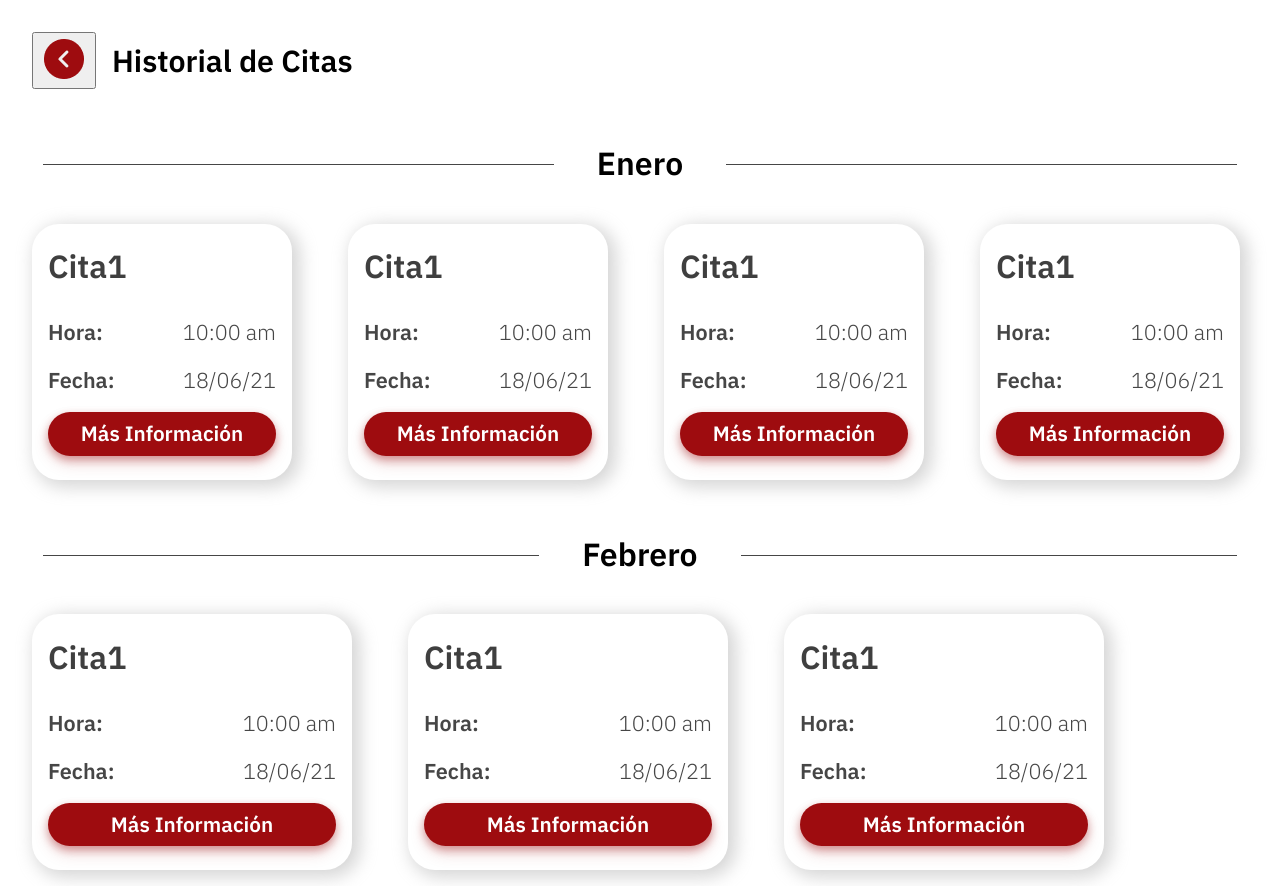
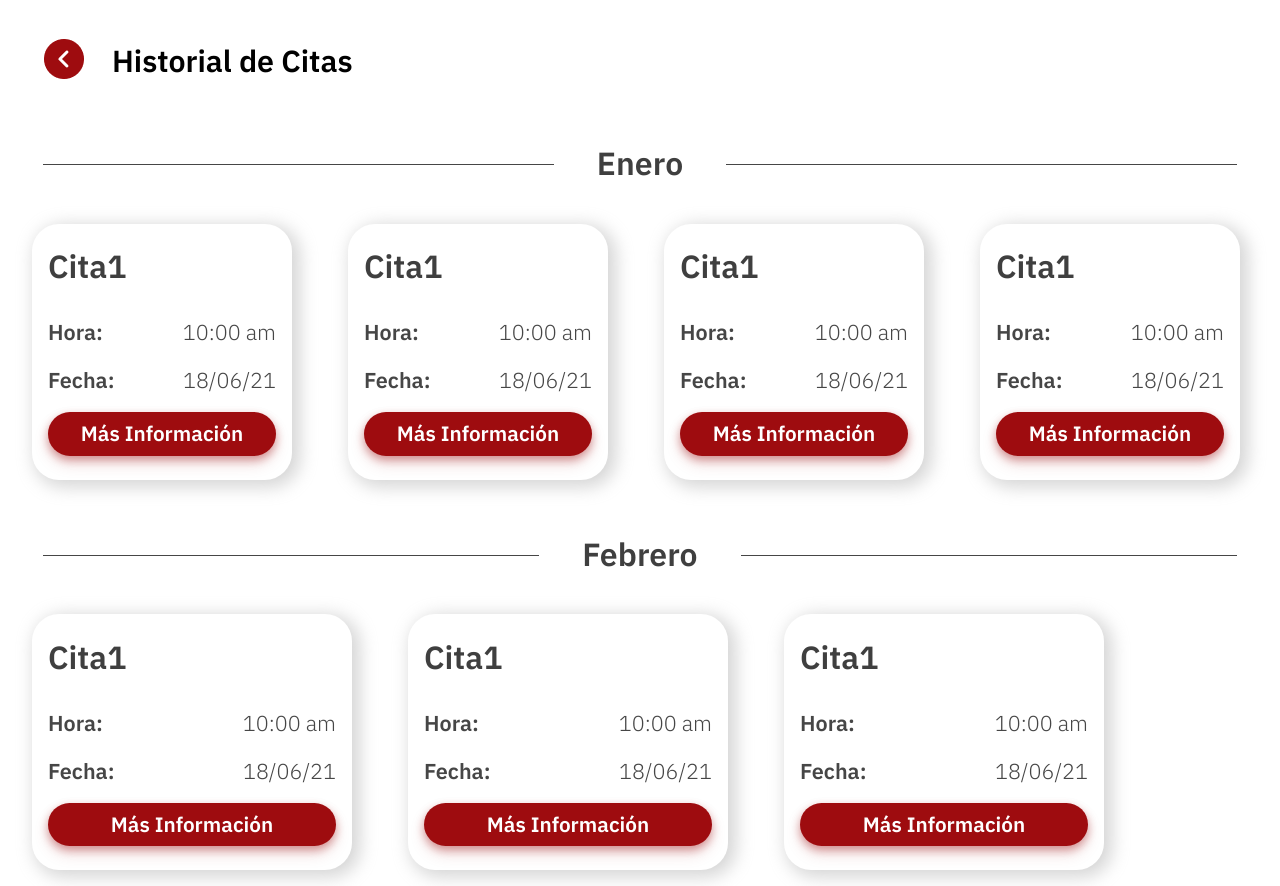
Before and after one commit to wildchamo/SerenaUAO, a React (Create React App) app in the folder finalweb/: page /Historial in a window 1280 px wide. Built offline with nearby package versions, Linux system fonts and the light colour scheme.

Commit message:
fix: estilo Historial

```diff
--- a/finalweb/src/componentes/CitaHisto/BotonVolver/BotonVolver.css
+++ b/finalweb/src/componentes/CitaHisto/BotonVolver/BotonVolver.css
@@ -2,4 +2,6 @@
 
 .b-volver{
     margin: 1rem;
+    border-color: transparent;
+    background-color: transparent;
 }
--- a/finalweb/src/paginas/Historial/Historial.css
+++ b/finalweb/src/paginas/Historial/Historial.css
@@ -30,3 +30,6 @@
     margin:2.7rem;
     margin-top: 2.7rem;
 }
+.tituloMes{
+    color: rgb(63, 63, 63);
+}
```
